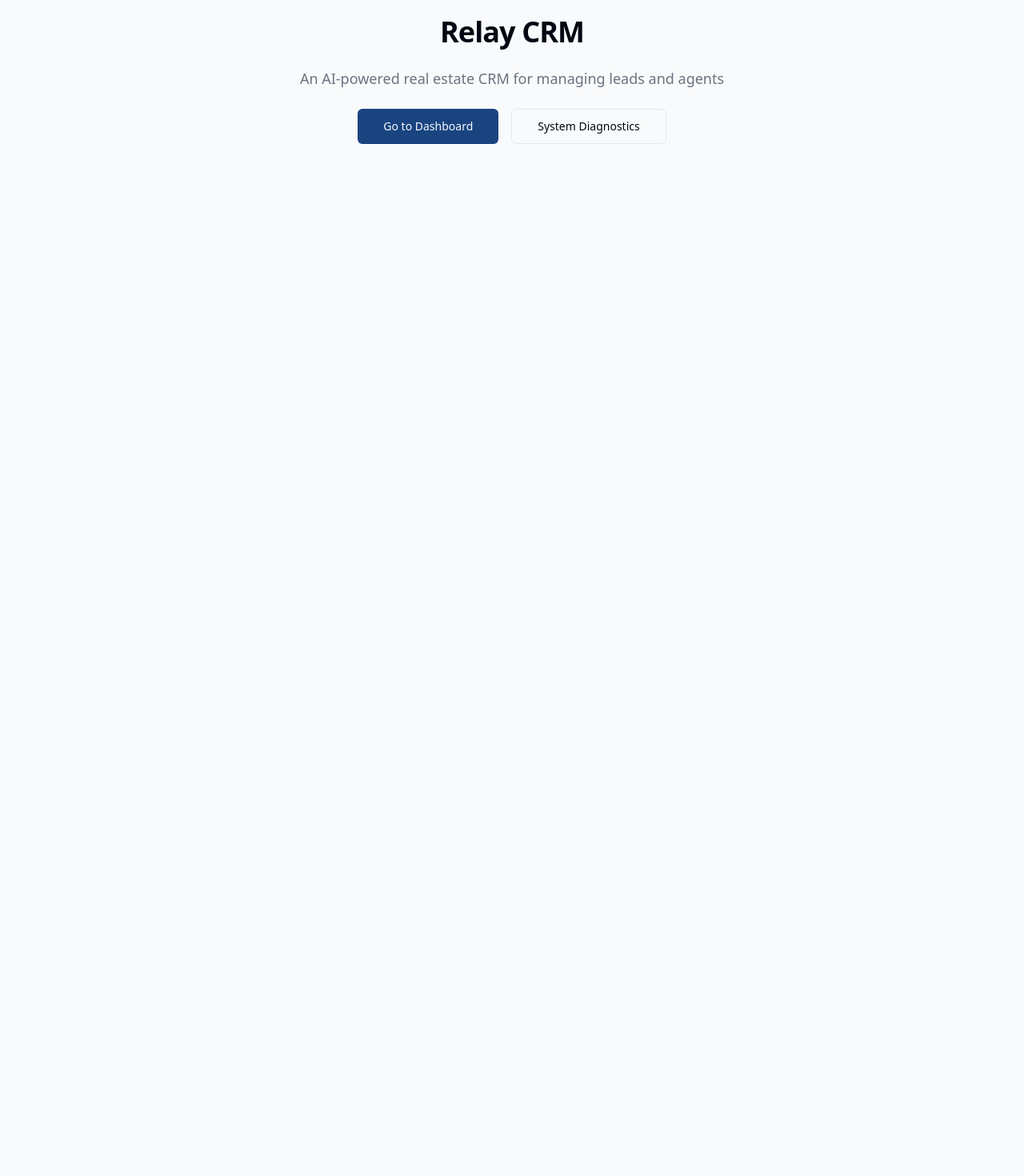
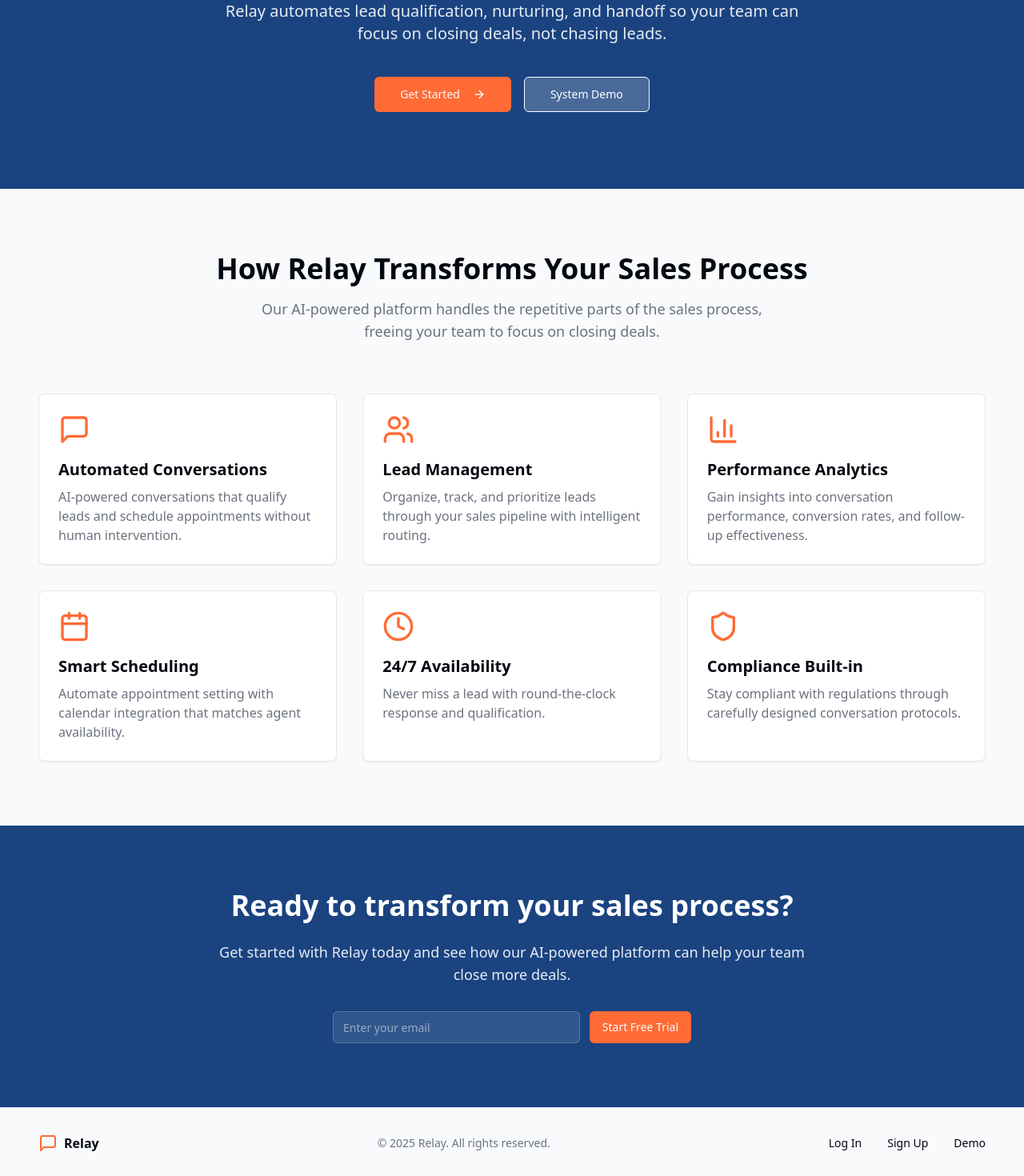
Before and after one commit to alexcopeland13/relay-isa-automation, a React (Vite) app: page / in a window 1280 px wide. Shown: the part 300-1770 px from the top of the page at 80% size. Before the commit the page ends 800 px from the top, so only its background shows below. Built offline with nearby package versions, Linux system fonts and the light colour scheme.

Commit message:
Fix: Restore landing page
The landing page was not rendering correctly. This commit restores the landing page functionality.

```diff
--- a/src/App.tsx
+++ b/src/App.tsx
@@ -1,10 +1,10 @@
-
 import { Toaster } from "@/components/ui/toaster";
 import { Toaster as Sonner } from "@/components/ui/sonner";
 import { TooltipProvider } from "@/components/ui/tooltip";
 import { QueryClient, QueryClientProvider } from "@tanstack/react-query";
 import { BrowserRouter, Routes, Route } from "react-router-dom";
 import Index from "./pages/Index";
+import Dashboard from "./pages/Dashboard";
 import Auth from "./pages/Auth";
 import Leads from "./pages/Leads";
 import Agents from "./pages/Agents";
@@ -27,6 +27,7 @@ const App = () => (
       <BrowserRouter>
         <Routes>
           <Route path="/" element={<Index />} />
+          <Route path="/dashboard" element={<Dashboard />} />
           <Route path="/auth" element={<Auth />} />
           <Route path="/leads" element={<Leads />} />
           <Route path="/agents" element={<Agents />} />
--- a/src/pages/Index.tsx
+++ b/src/pages/Index.tsx
@@ -1,29 +1,167 @@
 
+import { useState } from 'react';
 import { Link } from 'react-router-dom';
+import { ArrowRight, MessageSquare, Users, BarChart3, Calendar, Clock, Shield } from 'lucide-react';
 import { Button } from '@/components/ui/button';
+import { Input } from '@/components/ui/input';
 
-function Index() {
+const Index = () => {
+  const [email, setEmail] = useState('');
+
+  const features = [
+    {
+      icon: <MessageSquare className="h-10 w-10 text-emmaccent" />,
+      title: "Automated Conversations",
+      description: "AI-powered conversations that qualify leads and schedule appointments without human intervention."
+    },
+    {
+      icon: <Users className="h-10 w-10 text-emmaccent" />,
+      title: "Lead Management",
+      description: "Organize, track, and prioritize leads through your sales pipeline with intelligent routing."
+    },
+    {
+      icon: <BarChart3 className="h-10 w-10 text-emmaccent" />,
+      title: "Performance Analytics",
+      description: "Gain insights into conversation performance, conversion rates, and follow-up effectiveness."
+    },
+    {
+      icon: <Calendar className="h-10 w-10 text-emmaccent" />,
+      title: "Smart Scheduling",
+      description: "Automate appointment setting with calendar integration that matches agent availability."
+    },
+    {
+      icon: <Clock className="h-10 w-10 text-emmaccent" />,
+      title: "24/7 Availability",
+      description: "Never miss a lead with round-the-clock response and qualification."
+    },
+    {
+      icon: <Shield className="h-10 w-10 text-emmaccent" />,
+      title: "Compliance Built-in",
+      description: "Stay compliant with regulations through carefully designed conversation protocols."
+    }
+  ];
+
+  const handleSubmit = (e: React.FormEvent) => {
+    e.preventDefault();
+    window.location.href = '/leads';
+  };
+
   return (
-    <div className="flex flex-col min-h-screen bg-background">
-      <div className="container mx-auto flex-1 flex flex-col items-center justify-center py-10">
-        <div className="text-center space-y-6 max-w-2xl">
-          <h1 className="text-4xl font-bold tracking-tight">Relay CRM</h1>
-          <p className="text-muted-foreground text-lg">
-            An AI-powered real estate CRM for managing leads and agents
-          </p>
+    <div className="min-h-screen bg-background">
+      {/* Hero Section */}
+      <header className="relative bg-emmblue">
+        <div className="container mx-auto px-4 py-24 flex flex-col items-center text-white">
+          <div className="absolute top-4 left-4 flex items-center gap-2">
+            <MessageSquare className="h-6 w-6 text-emmaccent" />
+            <span className="font-bold text-lg">Relay</span>
+          </div>
 
-          <div className="flex flex-wrap justify-center gap-4 mt-6">
-            <Button asChild size="lg">
-              <Link to="/dashboard">Go to Dashboard</Link>
-            </Button>
-            <Button asChild variant="outline" size="lg">
-              <Link to="/diagnostics">System Diagnostics</Link>
-            </Button>
+          <div className="absolute top-4 right-4 space-x-4">
+            <Link to="/auth">
+              <Button variant="ghost" className="text-white hover:text-white/90">Log In</Button>
+            </Link>
+            <Link to="/auth?signup=true">
+              <Button className="bg-emmaccent hover:bg-emmaccent-light">Sign Up</Button>
+            </Link>
+          </div>
+
+          <div className="max-w-3xl text-center">
+            <h1 className="text-4xl md:text-5xl lg:text-6xl font-bold mb-6">
+              AI-Powered Inside Sales Agents
+              <span className="text-emmaccent"> for Real Estate & Mortgage Industries</span>
+            </h1>
+            <p className="text-lg md:text-xl mb-10 text-white/90">
+              Relay automates lead qualification, nurturing, and handoff so your team can focus on closing deals, not chasing leads.
+            </p>
+            <div className="flex flex-col sm:flex-row gap-4 justify-center">
+              <Link to="/auth?signup=true">
+                <Button size="lg" className="bg-emmaccent hover:bg-emmaccent-light">
+                  Get Started <ArrowRight className="ml-2 h-5 w-5" />
+                </Button>
+              </Link>
+              <Link to="/diagnostics">
+                <Button
+                  size="lg"
+                  variant="secondary"
+                  className="bg-white/20 text-white border border-white hover:bg-white/30"
+                >
+                  System Demo
+                </Button>
+              </Link>
+            </div>
           </div>
         </div>
-      </div>
+      </header>
+
+      {/* Features Section */}
+      <section className="py-20 px-4">
+        <div className="container mx-auto">
+          <div className="text-center mb-16">
+            <h2 className="text-3xl md:text-4xl font-bold mb-4">How Relay Transforms Your Sales Process</h2>
+            <p className="text-lg text-muted-foreground max-w-2xl mx-auto">
+              Our AI-powered platform handles the repetitive parts of the sales process, freeing your team to focus on closing deals.
+            </p>
+          </div>
+
+          <div className="grid grid-cols-1 md:grid-cols-2 lg:grid-cols-3 gap-8">
+            {features.map((feature, index) => (
+              <div key={index} className="data-card p-6 flex flex-col items-start">
+                <div className="mb-4">{feature.icon}</div>
+                <h3 className="text-xl font-semibold mb-2">{feature.title}</h3>
+                <p className="text-muted-foreground">{feature.description}</p>
+              </div>
+            ))}
+          </div>
+        </div>
+      </section>
+
+      {/* CTA Section */}
+      <section className="bg-emmblue text-white py-20 px-4">
+        <div className="container mx-auto">
+          <div className="max-w-3xl mx-auto text-center">
+            <h2 className="text-3xl md:text-4xl font-bold mb-6">Ready to transform your sales process?</h2>
+            <p className="text-lg mb-8 text-white/90">
+              Get started with Relay today and see how our AI-powered platform can help your team close more deals.
+            </p>
+
+            <form onSubmit={handleSubmit} className="flex flex-col sm:flex-row gap-3 max-w-md mx-auto">
+              <Input
+                type="email"
+                placeholder="Enter your email"
+                value={email}
+                onChange={(e) => setEmail(e.target.value)}
+                className="bg-white/10 border-white/20 text-white placeholder:text-white/50"
+                required
+              />
+              <Button type="submit" className="bg-emmaccent hover:bg-emmaccent-light whitespace-nowrap">
+                Start Free Trial
+              </Button>
+            </form>
+          </div>
+        </div>
+      </section>
+
+      {/* Footer */}
+      <footer className="bg-background py-8 px-4 border-t">
+        <div className="container mx-auto flex flex-col md:flex-row justify-between items-center">
+          <div className="flex items-center mb-4 md:mb-0">
+            <MessageSquare className="h-6 w-6 text-emmaccent mr-2" />
+            <span className="font-bold">Relay</span>
+          </div>
+
+          <div className="text-sm text-muted-foreground">
+            © {new Date().getFullYear()} Relay. All rights reserved.
+          </div>
+
+          <div className="flex gap-8 mt-4 md:mt-0">
+            <Link to="/auth" className="text-sm hover:text-emmaccent">Log In</Link>
+            <Link to="/auth?signup=true" className="text-sm hover:text-emmaccent">Sign Up</Link>
+            <Link to="/diagnostics" className="text-sm hover:text-emmaccent">Demo</Link>
+          </div>
+        </div>
+      </footer>
     </div>
   );
-}
+};
 
 export default Index;
```
